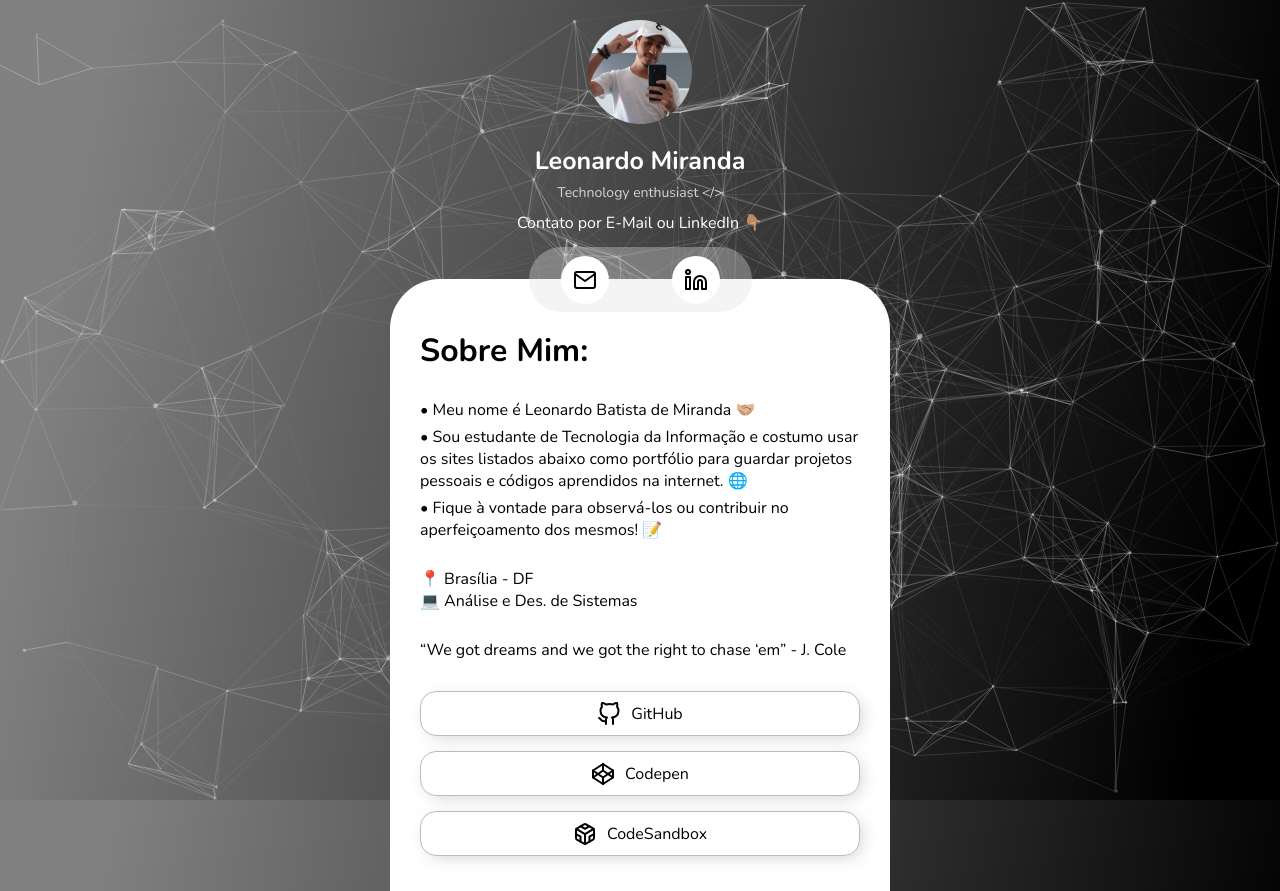
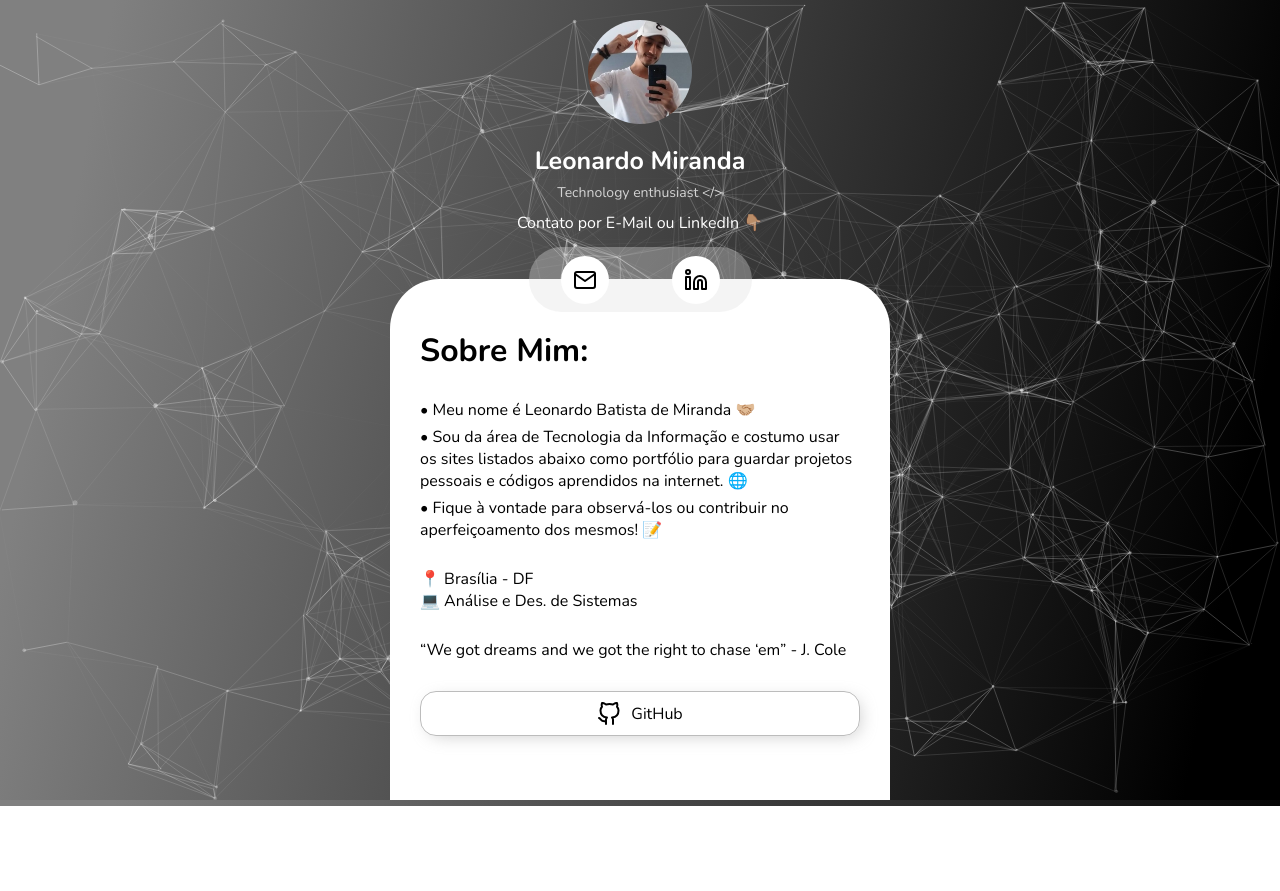
Before and after one commit to leonardo-bm/leonardo-bm.github.io, a plain HTML site: page index.html in a window 1280 px wide. After the commit the page ends 806 px from the top, so only its background shows below. Drawn offline with nearby package versions, Linux system fonts and the light colour scheme; animation ran at ten frames a second.

Commit message:
Update index.html

```diff
--- a/index.html
+++ b/index.html
@@ -30,7 +30,7 @@
           <div class="about">
             <h1>Sobre Mim:</h1><br>
             <p>• Meu nome é Leonardo Batista de Miranda 🤝🏼</p>
-            <p>• Sou estudante de Tecnologia da Informação e costumo usar os sites listados abaixo como portfólio para guardar projetos pessoais e códigos aprendidos na internet. 🌐</p>
+            <p>• Sou da área de Tecnologia da Informação e costumo usar os sites listados abaixo como portfólio para guardar projetos pessoais e códigos aprendidos na internet. 🌐</p>
             <p>• Fique à vontade para observá-los ou contribuir no aperfeiçoamento dos mesmos! 📝</p><br>
             📍 Brasília - DF<br>
             💻 Análise e Des. de Sistemas<br><br>
@@ -38,12 +38,6 @@
           </div>
           <a class="link" href="https://github.com/leonardo-bm"><i data-feather="github"></i>
             GitHub
-          </a>
-          <a class="link" href="https://codepen.io/leonardo-bm"><i data-feather="codepen"></i>
-            Codepen
-          </a>
-          <a class="link" href="https://codesandbox.io/u/leonardo-bm"><i data-feather="codesandbox"></i>
-            CodeSandbox
           </a>
         </div>
       </div>
```
